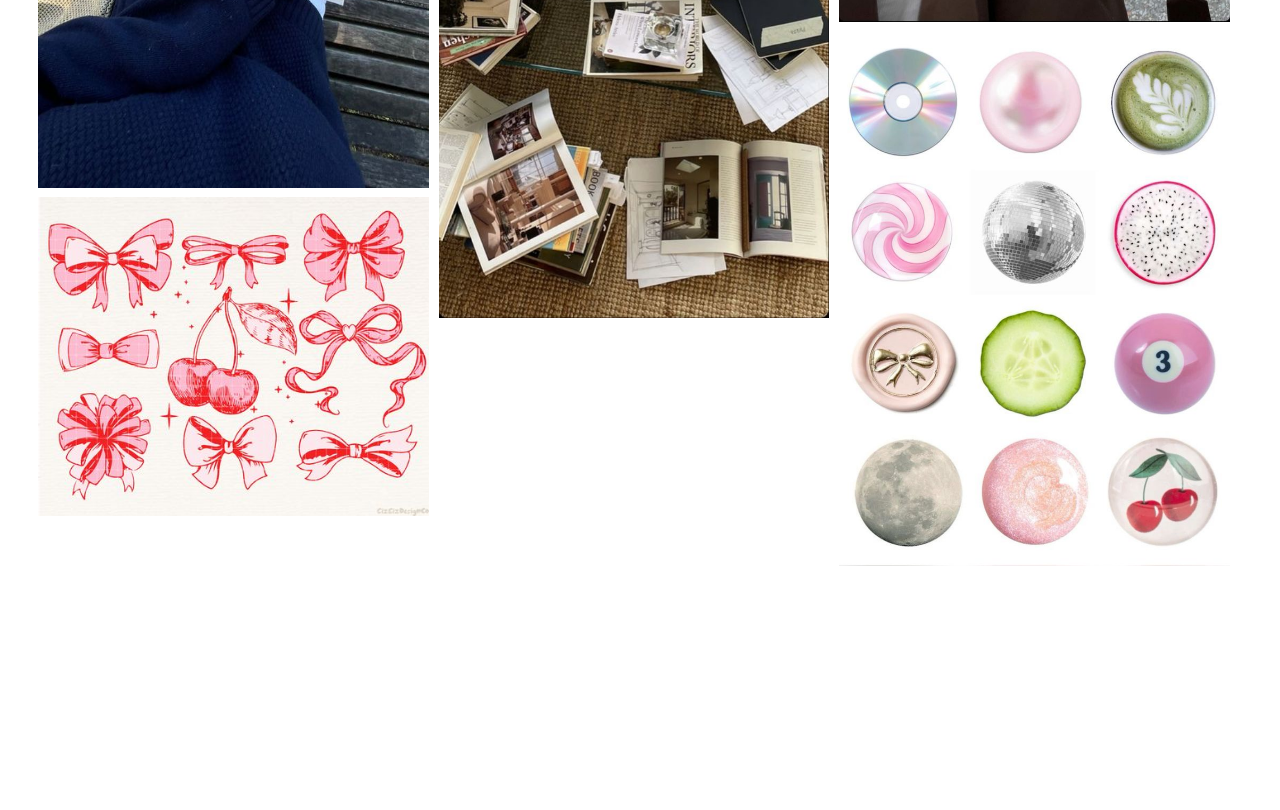
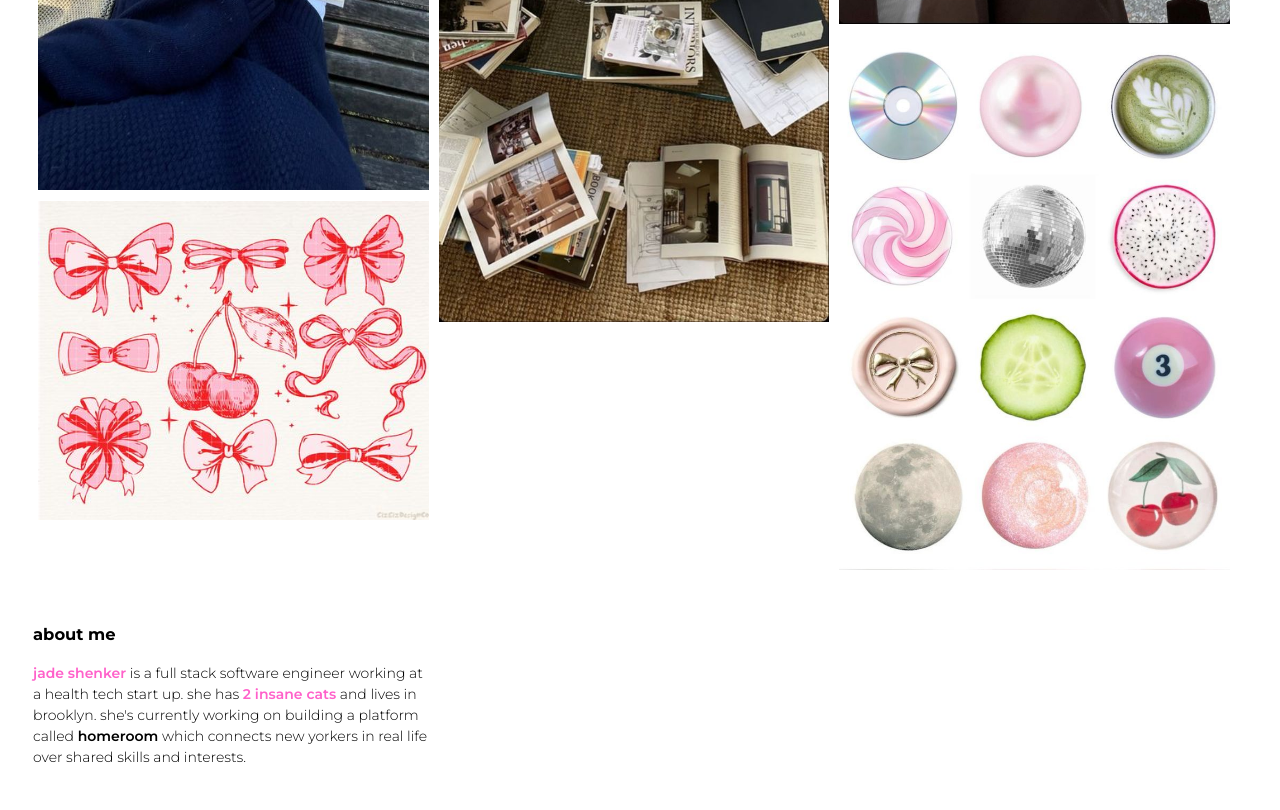
Before and after one commit to jadeshenker/ltcajp-part-two, a plain HTML site: page index.html in a window 1280 px wide. Shown: the part 1214-2024 px from the top of the page. Before the commit the page ends 1797 px from the top, so only its background shows below. Drawn offline with Linux system fonts and the light colour scheme.

Commit message:
about section

```diff
--- a/index.html
+++ b/index.html
@@ -10,8 +10,9 @@
     <body>
         <nav class="nav-bar">
             <ul class="nav-list">
-                <li class="nav-item"><a class="nav-link" href="#">home</a></li>
-                <li class="nav-item"><a class="nav-link" href="mailto:jadeshenker@icloud.com?subject=say hello!">contact</a></li>
+                <li class="nav-item"><a class="link" href="#">home</a></li>
+                <li class="nav-item"><a class="link" href="#aboutme">about</a></li>
+                <li class="nav-item"><a class="link" href="mailto:jadeshenker@icloud.com?subject=say hello!">contact</a></li>
             </ul>
         </nav>
         <div class="grid">
@@ -49,5 +50,14 @@
                 </div>
             </div>
         </div>
+        <div id="aboutme" class="about-container">
+            <h3>about me</h3>
+            <p>
+                <span class="bold-pink-text">jade shenker</span> is a full stack software engineer working at a health tech start up.
+                she has <span class="bold-pink-text">2 insane cats</span> and lives in brooklyn. she's currently working on building
+                a platform called <a class="link" href="https://www.instagram.com/homeroom.app/">homeroom</a> which connects
+                new yorkers in real life over shared skills and interests.
+            </p>
+        </div>
     </body>
 </html>
--- a/styles.css
+++ b/styles.css
@@ -6,6 +6,7 @@ body {
     font-family: "Montserrat", sans-serif;
     font-size: 14px;
     font-weight: 300;
+    line-height: 1.5;
 }
 
 .nav-bar {
@@ -27,17 +28,17 @@ body {
 
 .nav-item {
     margin-left: 20px;
+    font-size: 16px;
 }
 
-.nav-link {
+.link {
     text-decoration: none;
     font-weight: 600;
-    font-size: 16px;
     color: black;
     transition: 0.4s color ease-in-out;
 }
 
-.nav-link:hover {
+.link:hover {
     color: rgb(255, 209, 240);
 }
 
@@ -57,3 +58,13 @@ body {
 .grid-item {
     margin: 5px;
 }
+
+.about-container {
+    max-width: 400px;
+    padding: 25px;
+}
+
+.bold-pink-text {
+    color: rgb(255, 97, 202);
+    font-weight: 600;
+}
```
